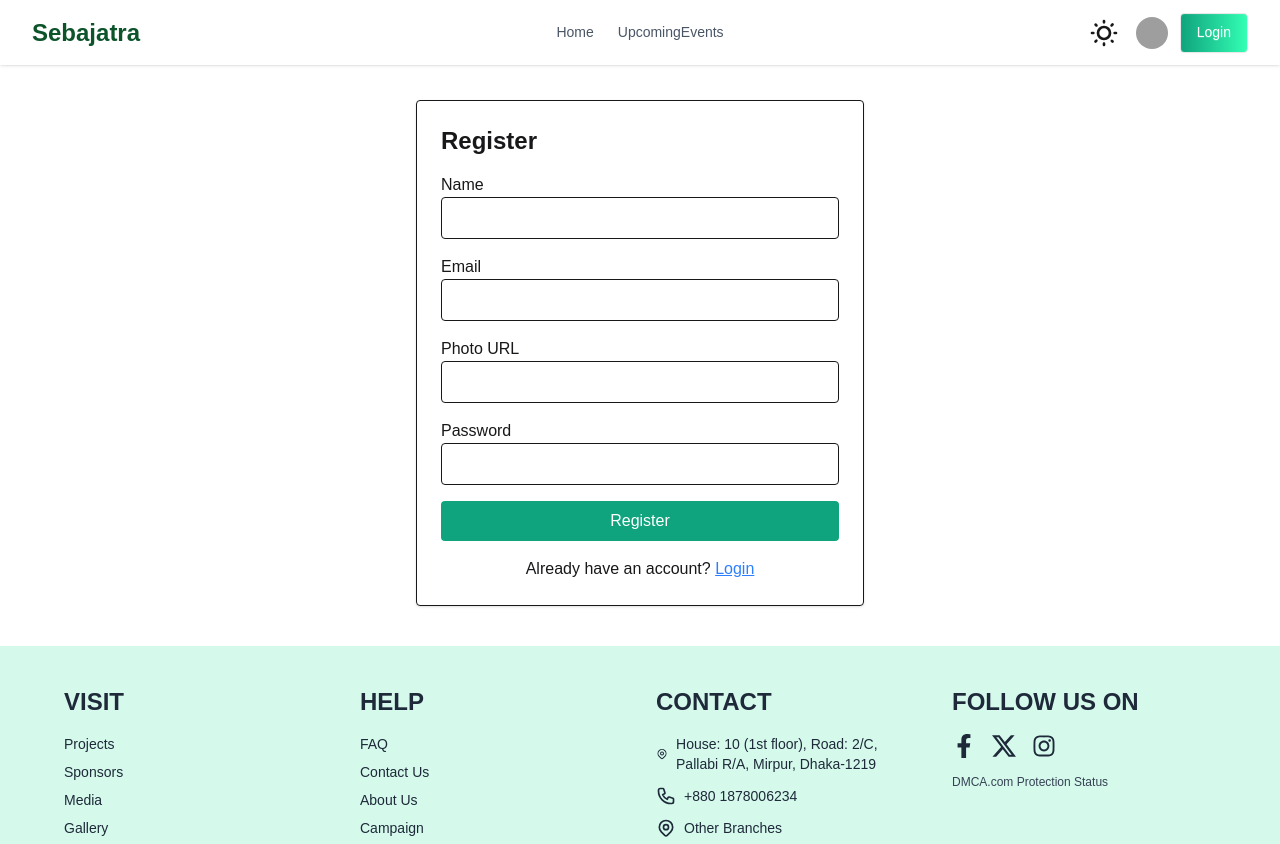
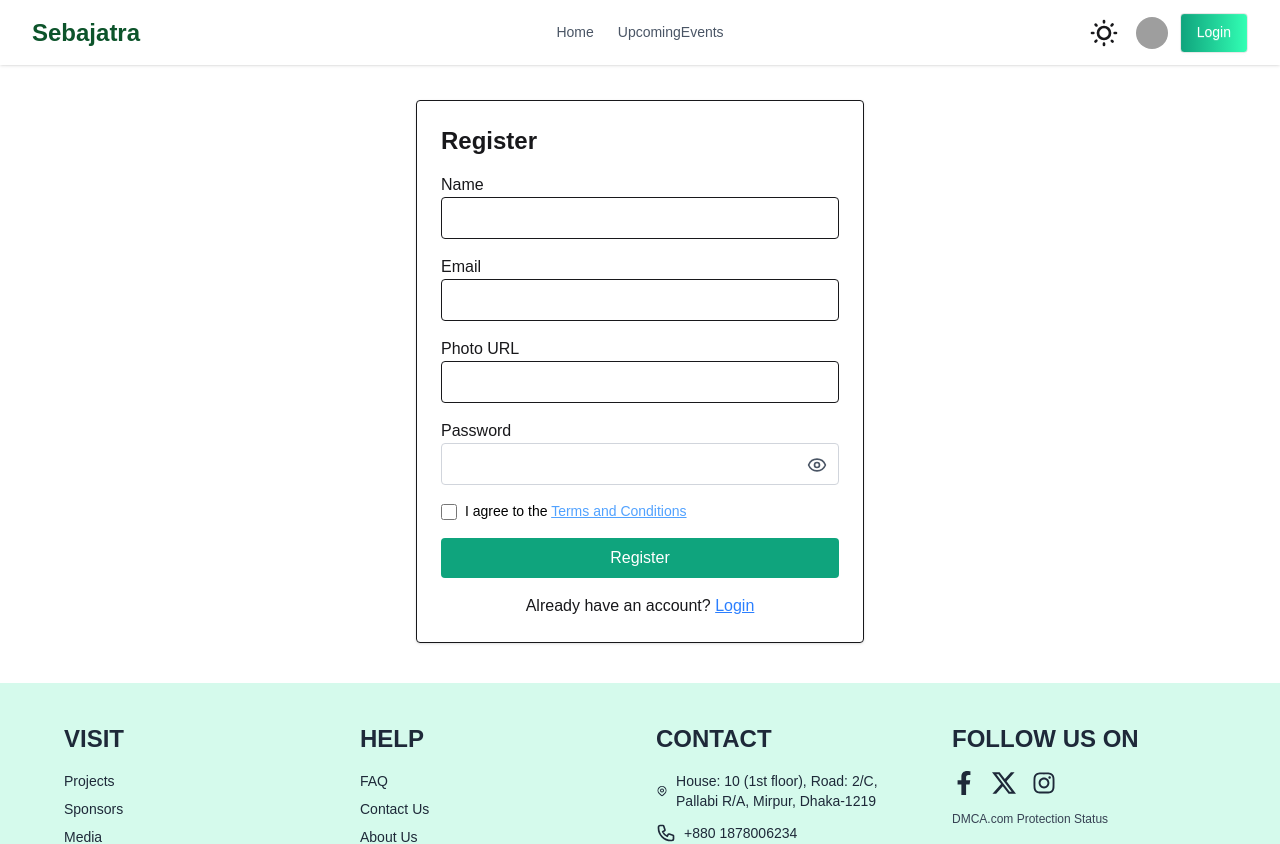
Before and after one commit to DishanSaha/my-assignment-10, a React (Vite) app: page /auth/register in a window 1280 px wide. Shown: the top 844 px of the page. Built offline with nearby package versions, Linux system fonts and the light colour scheme; no server answers; grey boxes are pictures that could not be loaded; a web font is replaced by a local one.

Commit message:
register functionality completed

```diff
--- a/package.json
+++ b/package.json
@@ -12,6 +12,7 @@
   "dependencies": {
     "@tailwindcss/vite": "^4.1.17",
     "axios": "^1.13.2",
+    "bootstrap": "^5.3.8",
     "date-fns": "^4.1.0",
     "firebase": "^12.5.0",
     "framer-motion": "^12.23.24",
@@ -19,11 +20,13 @@
     "lucide-react": "^0.553.0",
     "react": "^19.1.1",
     "react-awesome-button": "^7.0.5",
+    "react-bootstrap": "^2.10.10",
     "react-datepicker": "^8.8.0",
     "react-dom": "^19.1.1",
     "react-hot-toast": "^2.6.0",
     "react-icons": "^5.5.0",
     "react-router": "^7.9.5",
+    "reactive-button": "^1.3.15",
     "sweetalert2": "^11.26.3",
     "tailwindcss": "^4.1.17"
   },
@@ -37,6 +40,7 @@
     "eslint-plugin-react-hooks": "^5.2.0",
     "eslint-plugin-react-refresh": "^0.4.22",
     "globals": "^16.4.0",
-    "vite": "^7.1.7"
+    "vite": "^7.1.7",
+    "vite-tsconfig-paths": "^5.1.4"
   }
 }
--- a/src/context/AuthProvider.jsx
+++ b/src/context/AuthProvider.jsx
@@ -1,4 +1,4 @@
-import { GoogleAuthProvider, onAuthStateChanged, signInWithPopup, signOut } from 'firebase/auth';
+import { createUserWithEmailAndPassword, GoogleAuthProvider, onAuthStateChanged, signInWithEmailAndPassword, signInWithPopup, signOut } from 'firebase/auth';
 import { auth } from '../firebase.config'
 import { AuthContext } from './AuthContext';
 import { useEffect, useState } from 'react';
@@ -20,6 +20,23 @@ export default function AuthProvider({ children }) {
         return signOut(auth)
     }
 
+    // new users sign up----
+    const createUser = (email, password) => {
+        setLoading(true)
+        return createUserWithEmailAndPassword(auth, email, password)
+    }
+
+    const logOut = () => {
+        return signOut(auth)
+    }
+
+    // registered users----
+    const logIn = (email, password) => {
+        setLoading(true)
+        return signInWithEmailAndPassword(auth, email, password)
+    }
+
+
     useEffect(() => {
         const unSubscribe = onAuthStateChanged(auth, (currenUser) => {
             setUser(currenUser)
@@ -32,7 +49,12 @@ export default function AuthProvider({ children }) {
         signInGoogle,
         signOutGoogle,
         loading,
-        user
+        user,
+        setUser,
+        createUser,
+        logOut,
+        logIn
+
     }
 
     return (
--- a/src/pages/EventDetails.jsx
+++ b/src/pages/EventDetails.jsx
@@ -34,7 +34,13 @@ export default function EventDetails() {
 
 
     const joinedEvent = {
-      ...event,
+      // ...event,
+      // email: user.email,
+      // joinedAt: new Date(),
+      eventId: event._id,   // reference the event
+      title: event.title,
+      type: event.type,
+      date: event.date,
       email: user.email,
       joinedAt: new Date(),
     };
--- a/src/pages/Login.jsx
+++ b/src/pages/Login.jsx
@@ -1,12 +1,41 @@
-import { useContext } from "react";
+import { useContext, useState } from "react";
 import { FcGoogle } from "react-icons/fc";
-import { Link } from "react-router";
+import { Link, useNavigate } from "react-router";
 import { AuthContext } from "../context/AuthContext";
+import { Eye, EyeOff } from "lucide-react";
+import axios from "axios";
+import Swal from "sweetalert2";
+import { signInWithEmailAndPassword } from "firebase/auth";
+import { auth } from "../firebase.config";
 
 const LoginForm = () => {
 
-    const { signInGoogle } = useContext(AuthContext)
+    const { signInGoogle, setUser } = useContext(AuthContext)
+    const [showPassword, setShowPassword] = useState(false);
+    const navigate = useNavigate();
+    const [email, setEmail] = useState("");
+    const [password, setPassword] = useState("");
 
+    const handleLogin = async (e) => {
+        e.preventDefault();
+        try {
+            const res = await signInWithEmailAndPassword(auth, email, password);
+            setUser(res.user);
+            Swal.fire({
+                icon: "success",
+                title: "Login successful",
+                timer: 1500,
+                showConfirmButton: false,
+            });
+            navigate("/");
+        } catch (err) {
+            Swal.fire({
+                icon: "error",
+                title: "Login failed",
+                text: err.message,
+            });
+        }
+    };
     const handleGoogleSignIn = () => {
 
         signInGoogle()
@@ -47,7 +76,7 @@ const LoginForm = () => {
                     Login to Your Account
                 </h2>
 
-                <form className="space-y-4">
+                <form onSubmit={handleLogin} className="space-y-4">
                     {/* Email Field */}
                     <div>
                         <label className="block text-sm font-medium text-gray-600 mb-1">
@@ -55,6 +84,8 @@ const LoginForm = () => {
                         </label>
                         <input
                             type="email"
+                            value={email}
+                            onChange={(e) => setEmail(e.target.value)}
                             placeholder="you@example.com"
                             required
                             className="w-full border border-gray-300 rounded-lg px-3 py-2 focus:outline-none focus:ring-2 focus:ring-blue-500"
@@ -62,16 +93,25 @@ const LoginForm = () => {
                     </div>
 
                     {/* Password Field */}
-                    <div>
+                    <div className="relative">
                         <label className="block text-sm font-medium text-gray-600 mb-1">
                             Password
                         </label>
                         <input
-                            type="password"
+                            type={showPassword ? "text" : "password"}
                             placeholder="••••••••"
+                            value={password}
+                            onChange={(e) => setPassword(e.target.value)}
                             required
                             className="w-full border border-gray-300 rounded-lg px-3 py-2 focus:outline-none focus:ring-2 focus:ring-blue-500"
                         />
+                        <button
+                            type="button"
+                            onClick={() => setShowPassword(!showPassword)}
+                            className="absolute right-3 top-[36px] text-gray-600"
+                        >
+                            {showPassword ? <EyeOff size={20} /> : <Eye size={20} />}
+                        </button>
                     </div>
 
                     {/* Login Button */}
--- a/src/pages/Register.jsx
+++ b/src/pages/Register.jsx
@@ -1,11 +1,90 @@
+import { useContext, useState } from 'react';
 import { Link } from 'react-router'
+import { AuthContext } from '../context/AuthContext';
+import toast from 'react-hot-toast';
+import { updateProfile } from 'firebase/auth';
+import axios from 'axios';
+import { Eye, EyeOff } from 'lucide-react';
 
 export default function Register() {
+
+  const { createUser, setUser } = useContext(AuthContext);
+  const [errorMessage, setErrorMessage] = useState("");
+  const [showPassword, setShowPassword] = useState(false);
+  const [agree, setAgree] = useState(false);
+  const handleSubmit = (e) => {
+    e.preventDefault();
+    const name = e.target.name.value.trim();
+    const email = e.target.email.value.trim();
+    const photo = e.target.photo.value.trim();
+    const password = e.target.password.value;
+
+
+
+    if (name.length < 5) {
+      setErrorMessage('Name should be more than 5 character')
+      return
+    }
+
+    if (!agree) {
+      toast.error('You must agree to the terms and condition')
+    }
+    // password valiation---
+
+    if (password.length < 6) {
+      toast.error("Password must be at least 6 characters long")
+      return;
+    }
+    if (!/[A-Z]/.test(password)) {
+      toast.error("Password must include at least one uppercase letter.");
+      return;
+    }
+    if (!/[a-z]/.test(password)) {
+      toast.error("Password must include at least one lowercase letter.");
+      return;
+    }
+
+
+    createUser(email, password)
+      .then(res => {
+        const user = res.user;
+        setUser(user);
+        setErrorMessage('');
+        setAgree('');
+        // e.target.reset();
+        // update firebase profile----
+        return updateProfile(user, {
+          displayName: name,
+          photoURL: photo
+        });
+      })
+      // create userObject for database----
+      .then(() => {
+        const userData = {
+          name, email, photo, createdAt: new Date()
+        }
+        // save to mongoDB backend---
+        return axios.post("http://localhost:3000/users", userData);
+      })
+      .then(() => {
+        toast.success(" Registered successfully!");
+        e.target.reset();
+      })
+      .catch((e) => {
+        console.log(e);
+        toast.error("Failed to save user in database!")
+      })
+      .catch(error => {
+        const errorMessage = error.message;
+        setErrorMessage(errorMessage)
+      })
+
+  }
   return (
     <div>
       <div className="max-w-md mt-25 mb-10 mx-auto  p-6 border rounded shadow">
         <h2 className="text-2xl font-bold mb-4">Register</h2>
-        <form className="space-y-4">
+        <form onSubmit={handleSubmit} className="space-y-4">
           <div>
             <label className="block">Name</label>
             <input
@@ -29,21 +108,40 @@ export default function Register() {
             <label className="block">Photo URL</label>
             <input
               type="text"
-              name="photoURL"
+              name="photo"
 
               className="w-full border p-2 rounded"
             />
           </div>
-          <div>
+          <div className="relative">
             <label className="block">Password</label>
             <input
-              type="password"
+              type={showPassword ? "text" : "password"}
               name="password"
-
               required
-              className="w-full border p-2 rounded"
+              className="w-full border  border-gray-300 p-2 rounded pr-10 focus:outline-none focus:ring-2 focus:ring-green-500" />
+            <button
+              type="button"
+              onClick={() => setShowPassword(!showPassword)}
+              className="absolute right-3 top-[36px] text-gray-600"
+            >
+              {showPassword ? <EyeOff size={20} /> : <Eye size={20} />}
+            </button>
+          </div>
+          <label className="flex items-center gap-2">
+            <input
+              type="checkbox"
+              checked={agree}
+              onChange={(e) => setAgree(e.target.checked)}
+              className="lg:w-4  h-4"
             />
-          </div>
+            <span className="lg:text-[14px] text-black text-[9px]">
+              I agree to the{" "}
+              <a href="/terms" target="_blank" className="text-blue-400 underline">
+                Terms and Conditions
+              </a>
+            </span>
+          </label>
           <button
             type="submit"
             className="w-full bg-[#0fa47d] text-white py-2 rounded font-medium hover:bg-[#09634b]"
@@ -51,6 +149,7 @@ export default function Register() {
             Register
           </button>
         </form>
+        {errorMessage && <p className="text-red-500 text-center mt-4">{errorMessage}</p>}
         <p className="mt-4 text-center">
           Already have an account?{" "}
           <Link to="/auth/login" className="text-blue-500 underline">
--- a/src/pages/UpEvents.jsx
+++ b/src/pages/UpEvents.jsx
@@ -1,5 +1,6 @@
 import { useLoaderData } from 'react-router'
 import UpComingEvents from "../pages/UpcomingEvents";
+import { Suspense } from 'react';
 export default function UpEvents() {
     const data = useLoaderData();
     console.log(data);
@@ -9,9 +10,17 @@ export default function UpEvents() {
                 Upcoming Event
             </h2>
             <div className="grid grid-cols-1 sm:grid-cols-2 md:grid-cols-3 lg:grid-cols-4 gap-6 max-w-[1440px] mx-auto px-4">
-                {
-                    data.map(event => <UpComingEvents key={event.id} event={event} />)
-                }
+                <Suspense
+                    fallback={
+                        <div className="flex justify-center items-center min-h-screen">
+                            <span className="loading loading-spinner text-success w-15 lg:w-30"></span>
+                        </div>
+                    }
+                >
+                    {
+                        data.map(event => <UpComingEvents key={event.id} event={event} />)
+                    }
+                </Suspense>
             </div>
         </>
     )
```
Also changed, not shown: src/components/Navbar.jsx (+8 -6 lines), src/pages/Home.jsx (+7 -6 lines), src/pages/ManageEvents.jsx (+6 -13 lines), src/pages/UpcomingEvents.jsx (+10 -1 lines), 1 other file (tests, documents, lock files or other folders).
